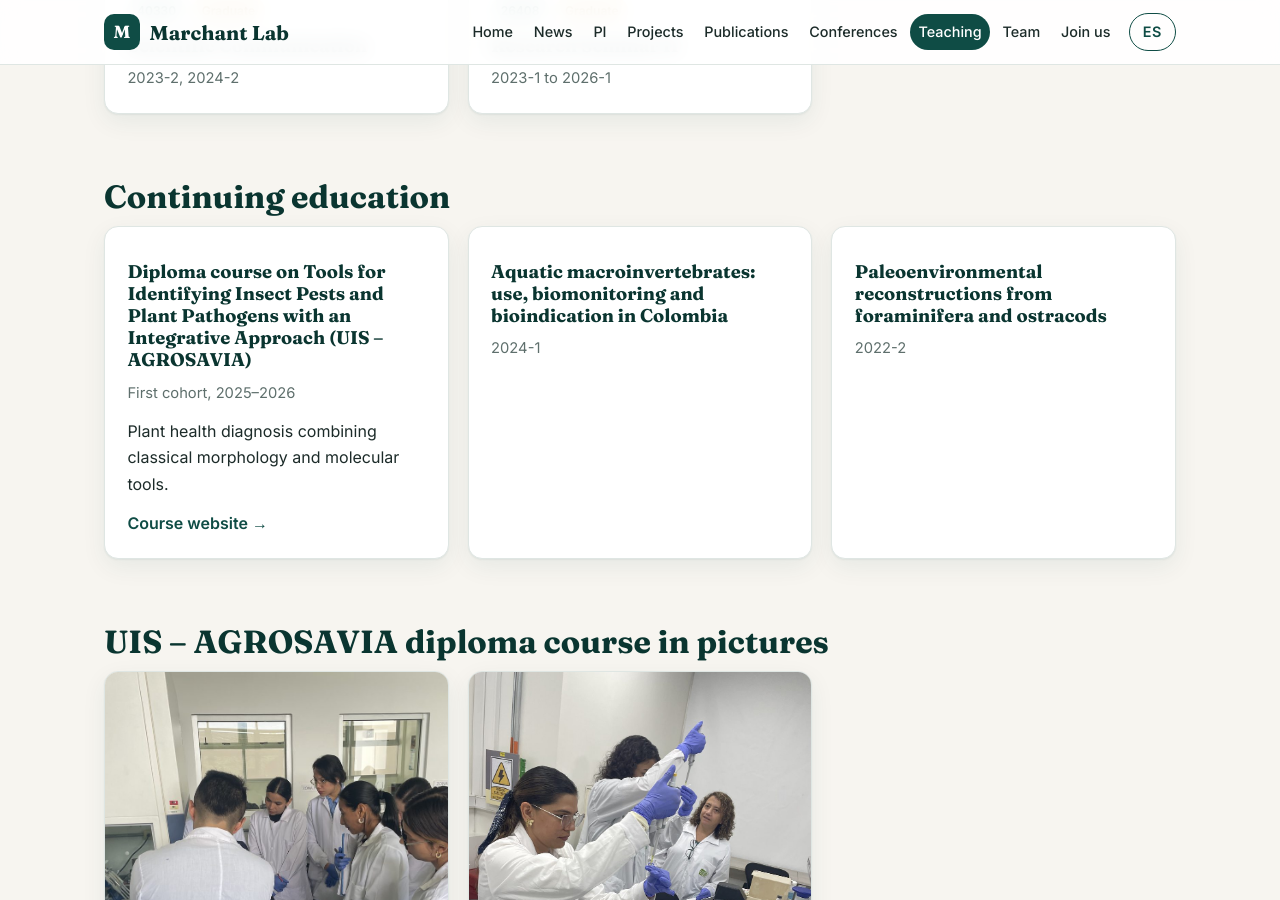
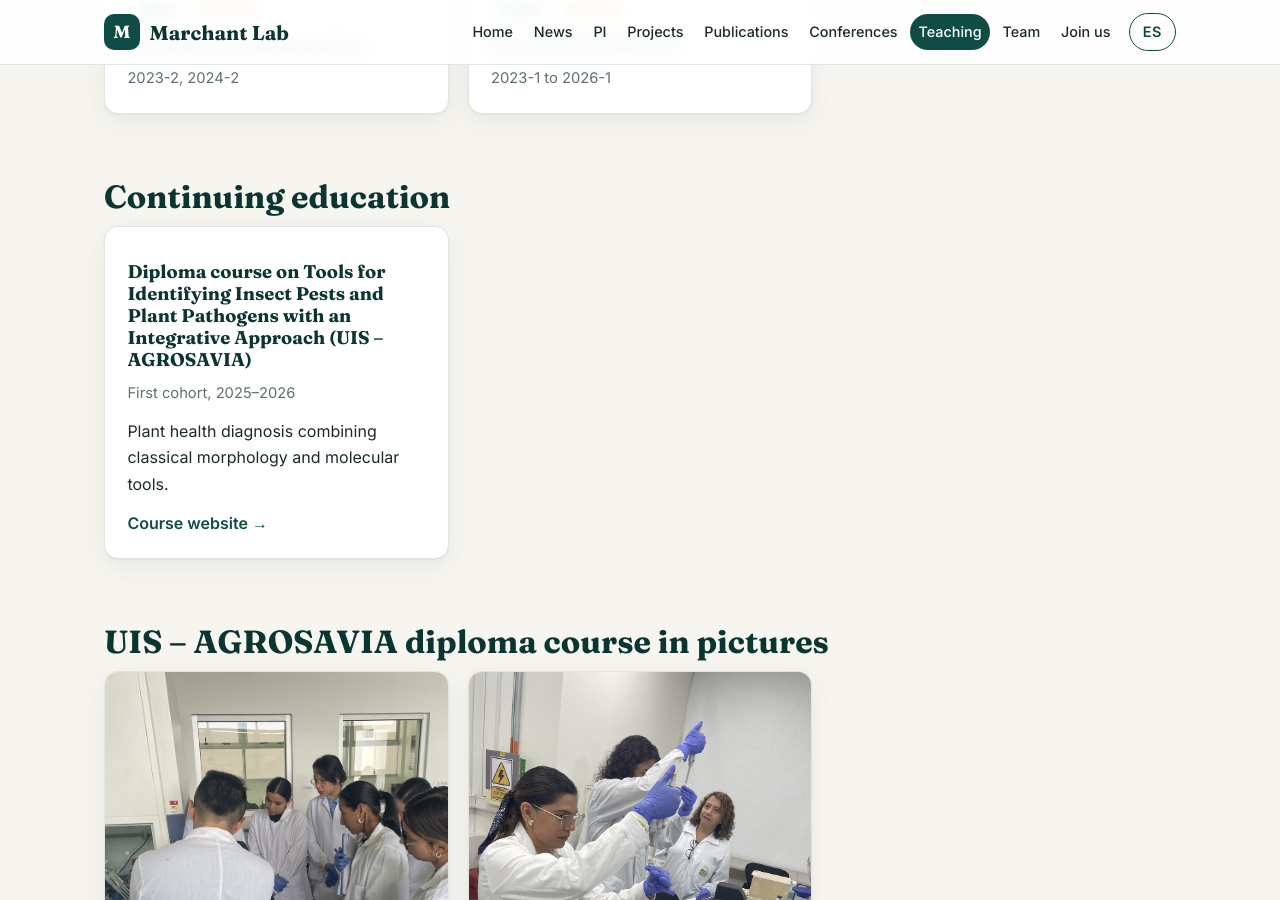
Before and after one commit to Marchant-Lab/marchant-lab-web, a Jekyll site: the page built from en/docencia.html, in a window 1280 px wide and 900 px high, scrolled down 659 px. Built offline with Jekyll 4.4.1, drawn with Linux system fonts in a browser that asks for light colours.

Commit message:
contenido: quita de Formación continua dos cursos que no dicta el lab
Co-Authored-By: Claude Opus 5.5 <noreply@anthropic.com>

```diff
--- a/_data/docencia.yml
+++ b/_data/docencia.yml
@@ -31,10 +31,6 @@ formacion_continua:
     periodos: Primera cohorte, 2025–2026
     url: https://salamuseo-uis.github.io/diplomado-identificacion/
     descripcion: Diagnóstico fitosanitario que combina morfología clásica y herramientas moleculares.
-  - nombre: "Macroinvertebrados acuáticos: uso, biomonitoreo y bioindicación en Colombia"
-    periodos: 2024-1
-  - nombre: Reconstrucciones paleoambientales a partir de foraminíferos y ostrácodos
-    periodos: 2022-2
 divulgacion:
   - nombre: Sala de Exhibición del Museo de Historia Natural UIS
     periodos: Director, 2025-2–actual
--- a/_data/traduccion_en.yml
+++ b/_data/traduccion_en.yml
@@ -66,8 +66,6 @@
 "Diplomado en Herramientas para la Identificación de Insectos-Plaga y Patógenos en Plantas con un Enfoque Integrativo (UIS – AGROSAVIA)": "Diploma course on Tools for Identifying Insect Pests and Plant Pathogens with an Integrative Approach (UIS – AGROSAVIA)"
 "Primera cohorte, 2025–2026": "First cohort, 2025–2026"
 "Diagnóstico fitosanitario que combina morfología clásica y herramientas moleculares.": "Plant health diagnosis combining classical morphology and molecular tools."
-"Macroinvertebrados acuáticos: uso, biomonitoreo y bioindicación en Colombia": "Aquatic macroinvertebrates: use, biomonitoring and bioindication in Colombia"
-"Reconstrucciones paleoambientales a partir de foraminíferos y ostrácodos": "Paleoenvironmental reconstructions from foraminifera and ostracods"
 "Sala de Exhibición del Museo de Historia Natural UIS": "Exhibition Hall of the UIS Natural History Museum"
 "Página para programar visitas, con tarifas y horarios.": "Website to book visits, with fees and opening hours."
 "Colecciones de Ictiología e Hidrobiología de la Escuela de Biología": "Ichthyology and Hydrobiology Collections of the School of Biology"
```
